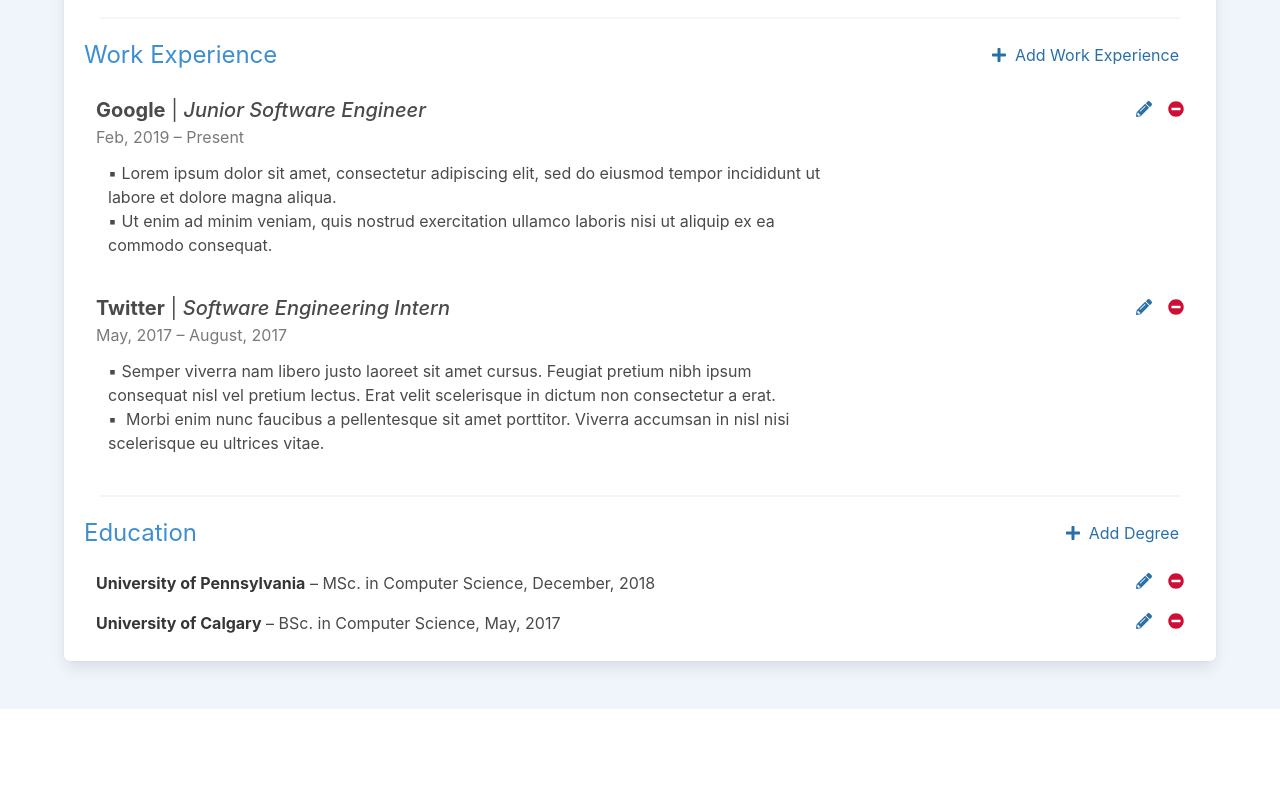
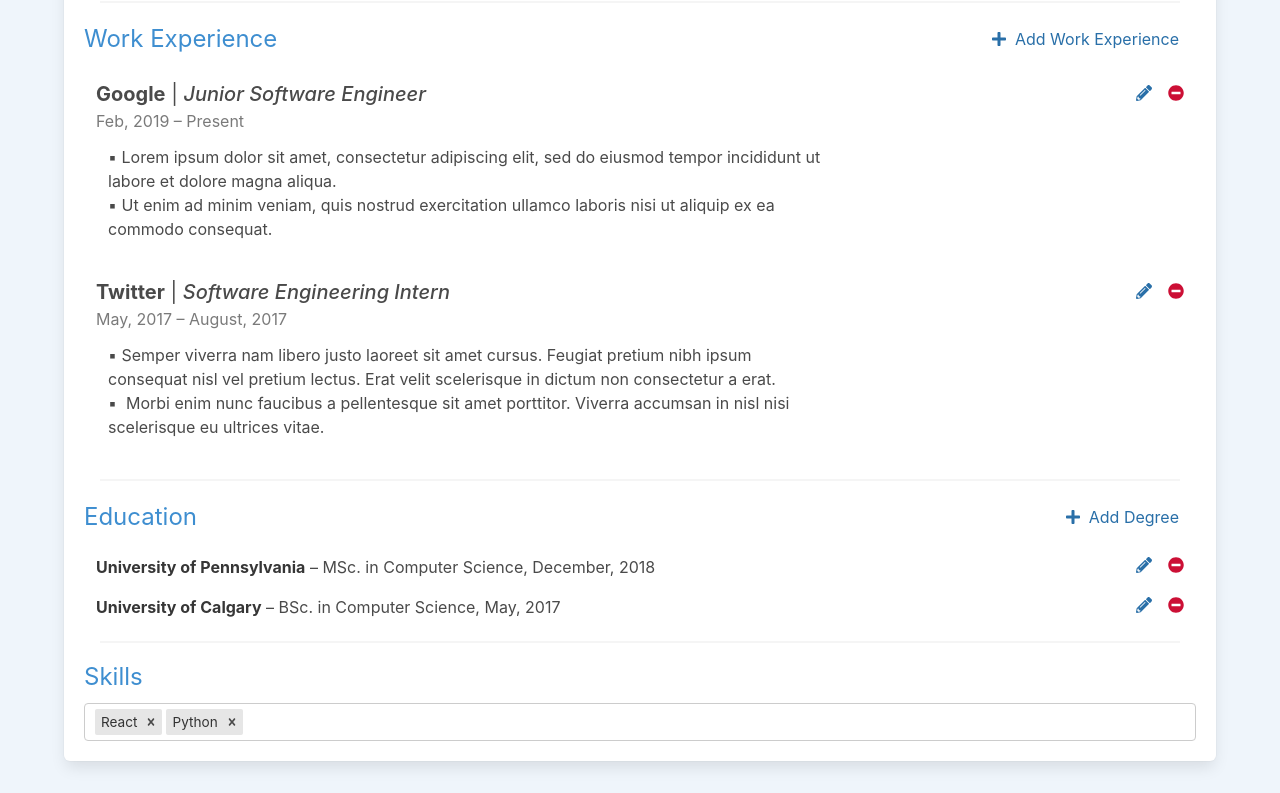
Before and after one commit to ahanasi/cv-project, a React (Create React App) app: page / in a window 1280 px wide. Shown: the part 318-1111 px from the top of the page. Before the commit the page ends 1027 px from the top, so only its background shows below. Built offline with nearby package versions, Linux system fonts and the light colour scheme.

Commit message:
Add Skills section using react-select

```diff
--- a/package.json
+++ b/package.json
@@ -13,6 +13,7 @@
     "react": "^17.0.2",
     "react-dom": "^17.0.2",
     "react-scripts": "4.0.3",
+    "react-select": "^5.2.1",
     "react-switch": "^6.0.0",
     "uniqid": "^5.4.0",
     "uuid": "^8.3.2",
--- a/src/App.js
+++ b/src/App.js
@@ -7,7 +7,7 @@
 
 function App() {
   return (
-    <div className="App has-background-info-light p-5">
+    <div className="App has-background-info-light p-2">
       <header className="mx-3 mb-3 is-flex is-flex-direction-column is-align-items-flex-end  no-print">
         <h1 className="title is-size-2 has-text-weight-light">Resume Builder</h1>
         <div className="button-container is-align-items-center">
--- a/src/components/Cv.js
+++ b/src/components/Cv.js
@@ -2,6 +2,7 @@
 import Bio from "./Bio";
 import Education from "./Education";
 import Experience from "./Experience";
+import Skills from "./Skills";
 
 class Cv extends Component {
   render() {
@@ -12,6 +13,8 @@
         <Experience />
         <hr />
         <Education />
+        <hr />
+        <Skills />
       </section>
     );
   }
--- /dev/null
+++ b/src/components/Skills.js
@@ -0,0 +1,65 @@
+import React, { Component, KeyboardEventHandler } from "react";
+import { ActionMeta, OnChangeValue } from "react-select";
+import CreatableSelect from "react-select/creatable";
+
+const components = {
+  DropdownIndicator: null,
+};
+
+const createOption = (label) => ({
+  label,
+  value: label,
+});
+
+export default class Skills extends Component {
+  state = {
+    inputValue: "",
+    value: [
+      { label: "React", value: "React" },
+      { label: "Python", value: "Python" },
+    ],
+  };
+  handleChange = (value, actionMeta) => {
+    console.group("Value Changed");
+    console.log(value);
+    console.log(`action: ${actionMeta.action}`);
+    console.groupEnd();
+    this.setState({ value });
+  };
+  handleInputChange = (inputValue) => {
+    this.setState({ inputValue });
+  };
+  handleKeyDown = (event) => {
+    const { inputValue, value } = this.state;
+    if (!inputValue) return;
+    switch (event.key) {
+      case "Enter":
+      case "Tab":
+        this.setState({
+          inputValue: "",
+          value: [...value, createOption(inputValue)],
+        });
+        event.preventDefault();
+    }
+  };
+  render() {
+    const { inputValue, value } = this.state;
+    return (
+      <div className="">
+        <h2 className="has-text-info is-size-4 mb-2">Skills</h2>
+        <CreatableSelect
+          components={components}
+          inputValue={inputValue}
+          isClearable={false}
+          isMulti
+          menuIsOpen={false}
+          onChange={this.handleChange}
+          onInputChange={this.handleInputChange}
+          onKeyDown={this.handleKeyDown}
+          placeholder="React, Python..."
+          value={value}
+        />
+      </div>
+    );
+  }
+}
--- a/src/components/ViewToggle.js
+++ b/src/components/ViewToggle.js
@@ -18,6 +18,14 @@
       } else {
         btns[i].style.display = "inline-flex";
       }
+    }
+
+    if (checked) {
+      resume.querySelectorAll(".css-xb97g8").forEach((element) => element.classList.add("is-hidden"));
+      resume.querySelectorAll(".css-12jo7m5").forEach((element) => element.classList.add("p-1"));
+    } else {
+      resume.querySelectorAll(".css-xb97g8").forEach((element) => element.classList.remove("is-hidden"));
+      resume.querySelectorAll(".css-12jo7m5").forEach((element) => element.classList.remove("p-1"));
     }
   }
 
--- a/src/index.css
+++ b/src/index.css
@@ -153,7 +153,7 @@
 }
 
 .main {
-  min-height: 100%;
+  height: calc(100vh - 95%);
 }
 
 .input.field-body {
@@ -169,8 +169,15 @@
 }
 
 @media print {
+  .main {
+    height: calc(100vh - 95%);
+  }
+  .css-xb97g8,
   .no-print,
   .no-print * {
     display: none !important;
   }
+  .css-12jo7m5 {
+    padding: 0.25rem !important;
+  }
 }
```
Also changed, not shown: 1 other file (tests, documents, lock files or other folders).
